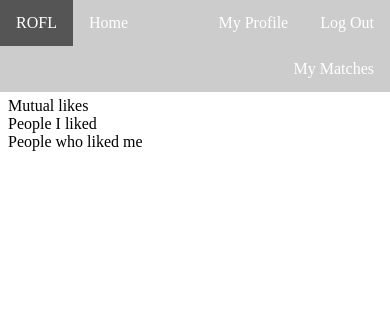
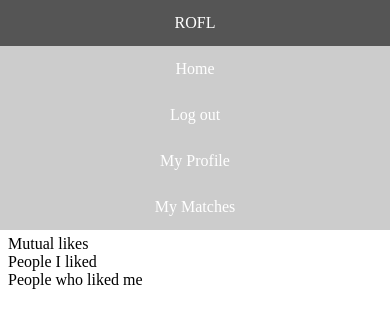
Before and after one commit to jexin/RoommateTinder, a Python web app: template templates/mymatches.html in a window 390 px wide. Shown: the top 328 px of the page. Run offline with Jinja, Linux system fonts and the light colour scheme; the template is opened without the code that fills it, so the values that code supplies are empty.

Commit message:
responsive navbar

```diff
--- a/stylesheets/mymatches.css
+++ b/stylesheets/mymatches.css
@@ -12,6 +12,15 @@
 
 #navbar li {
     float: left;
+}
+
+#navbar #floatRight {
+  float: right;
+}
+
+@media screen and (max-width: 600px){
+    #navbar li,
+    #navbar #floatRight {float: none;}
 }
 
 #logo {
@@ -46,9 +55,8 @@
 #roomiesItem {
   list-style-type: none;
   margin:0 20px 20px 0;
-  width:250px;
-  height:300px;
   padding: 10px;
   border: 1px solid lightgrey;
   font-family: serif;
+  text-align: center;
 }
--- a/templates/mymatches.html
+++ b/templates/mymatches.html
@@ -5,11 +5,11 @@
   <ul>
     <li id="logo">ROFL</li>
     <li><a href="/potentialroomies">Home</a></li>
-    <li style="float:right">
-        <a href={{logout_url}}>Log Out</a>
+    <li id="floatRight">
+        <a href={{logout_url}}>Log out</a>
     </li>
-    <li style="float:right"><a href="/profile?key={{current_person.key.urlsafe()}}">My Profile</a></li>
-    <li style="float:right"><a href="/mymatches">My Matches</a></li>
+    <li id="floatRight"><a href="/profile?key={{current_person.key.urlsafe()}}">My Profile</a></li>
+    <li id="floatRight"><a href="/mymatches">My Matches</a></li>
   </ul>
 </div>
 
--- a/templates/potentialroomies.html
+++ b/templates/potentialroomies.html
@@ -7,11 +7,11 @@
   <ul>
     <li id="logo">ROFL</li>
     <li><a href="/potentialroomies">Home</a></li>
-    <li style="float:right">
+    <li id="floatRight">
         <a href={{logout_url}}>Log out</a>
     </li>
-    <li style="float:right"><a href="/profile?key={{current_person.key.urlsafe()}}">My Profile</a></li>
-    <li style="float:right"><a href="/mymatches">My Matches</a></li>
+    <li id="floatRight"><a href="/profile?key={{current_person.key.urlsafe()}}">My Profile</a></li>
+    <li id="floatRight"><a href="/mymatches">My Matches</a></li>
   </ul>
 </div>
 
--- a/templates/profile.html
+++ b/templates/profile.html
@@ -5,11 +5,11 @@
   <ul>
     <li id="logo">ROFL</li>
     <li><a href="/potentialroomies">Home</a></li>
-    <li style="float:right">
+    <li id="floatRight">
         <a href={{logout_url}}>Log out</a>
     </li>
-    <li style="float:right"><a href="/profile?key={{current_person.key.urlsafe()}}">My Profile</a></li>
-    <li style="float:right"><a href="/mymatches">My Matches</a></li>
+    <li id="floatRight"><a href="/profile?key={{current_person.key.urlsafe()}}">My Profile</a></li>
+    <li id="floatRight"><a href="/mymatches">My Matches</a></li>
   </ul>
 </div>
 
```
Also changed, not shown: stylesheets/potentialroomies.css (+9 -2 lines), stylesheets/profile.css (+11 -2 lines).
